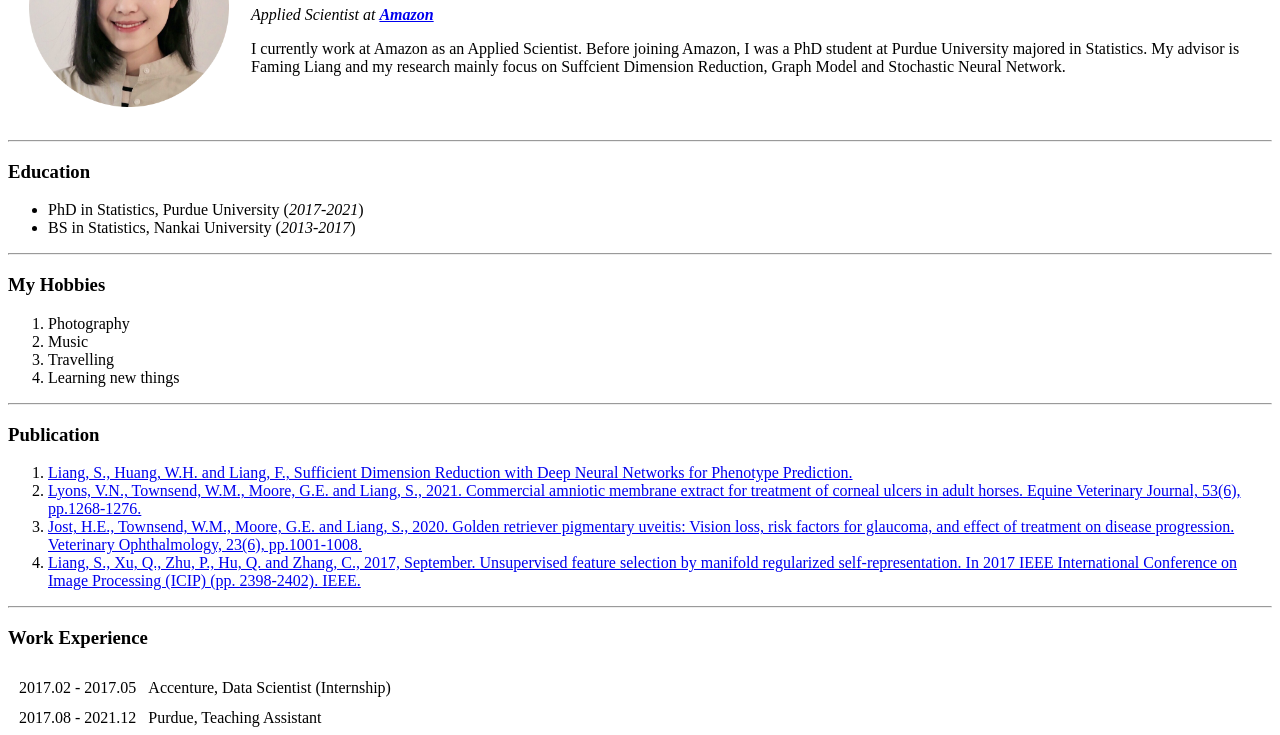
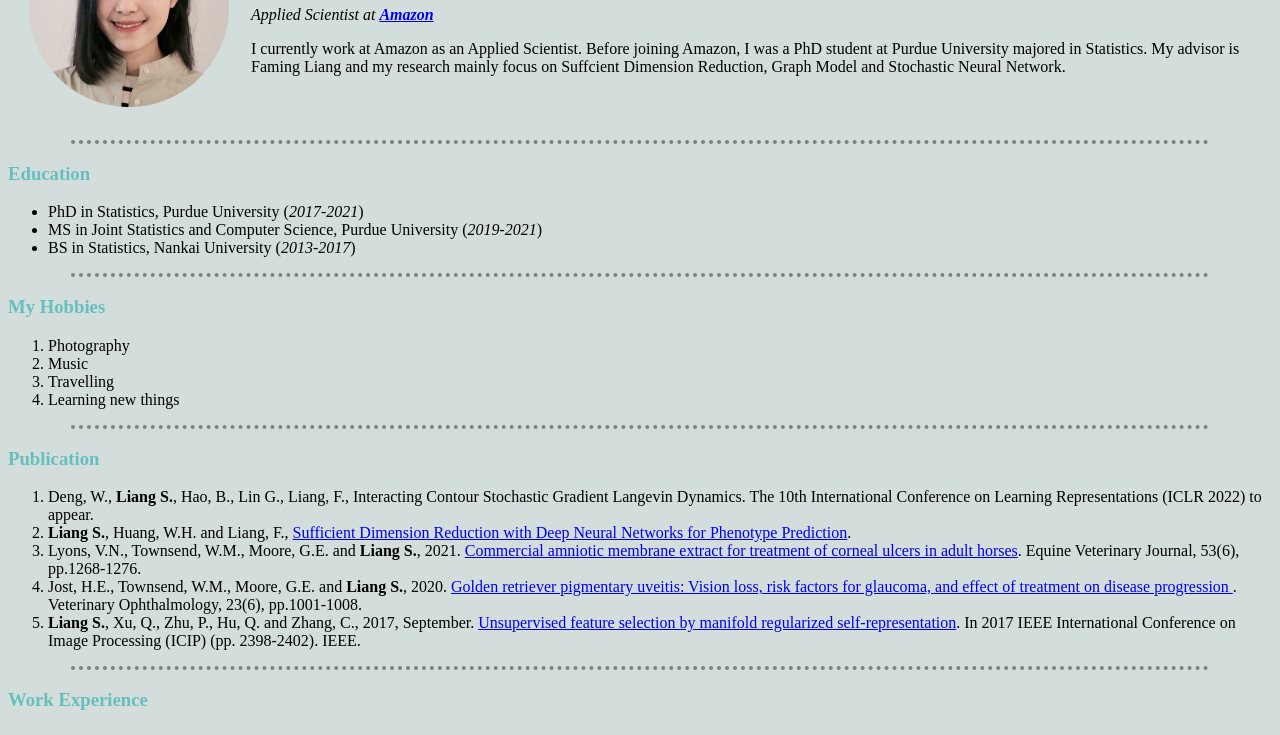
Before and after one commit to booml247/CV, a plain HTML site: page index.html in a window 1280 px wide. Shown: the part 122-857 px from the top of the page. Drawn offline with Linux system fonts and the light colour scheme.

Commit message:
Update the style of the page.

```diff
--- /dev/null
+++ b/css/styles.css
@@ -0,0 +1,17 @@
+body {
+  background-color: #D3DEDC;
+}
+hr {
+  border-style: dotted none none none;
+  border-width: 0.3em;
+  width: 90%;
+  border-color: grey;
+}
+
+h1 {
+   color: #66BFBF;
+}
+
+h3 {
+   color: #66BFBF;
+}
--- a/index.html
+++ b/index.html
@@ -4,6 +4,7 @@
 <head>
   <meta charset="utf-8">
   <title> ❤ Siqi's Personal Site</title>
+  <link rel="stylesheet" href="css/styles.css">
 </head>
 
 <body>
@@ -23,6 +24,7 @@
   <h3>Education</h3>
   <ul>
     <li>PhD in Statistics, Purdue University (<em>2017-2021</em>)</li>
+    <li>MS in Joint Statistics and Computer Science, Purdue University (<em>2019-2021</em>)</li>
     <li>BS in Statistics, Nankai University (<em>2013-2017</em>)</li>
   </ul>
   <hr>
@@ -36,11 +38,12 @@
   <hr>
   <h3>Publication</h3>
   <ol>
-    <li><a href="https://avestia.com/ICSTA2021_Proceedings/files/paper/ICSTA_134.pdf">Liang, S., Huang, W.H. and Liang, F., Sufficient Dimension Reduction with Deep Neural Networks for Phenotype Prediction.</a></li>
-    <li><a href="https://beva.onlinelibrary.wiley.com/doi/abs/10.1111/evj.13399">Lyons, V.N., Townsend, W.M., Moore, G.E. and Liang, S., 2021. Commercial amniotic membrane extract for treatment of corneal ulcers in adult horses. Equine Veterinary Journal, 53(6), pp.1268-1276.</a></li>
-    <li><a href="https://onlinelibrary.wiley.com/doi/full/10.1111/vop.12841?casa_token=2DOdBY3wNIUAAAAA%3A0tZv8i2wXg15mpAEvBfKXEVWGua8A-uDvnqZSeXTfy8-50U3BjJG394_Z9QwldafIEo6t9r3Egu1t-m_">Jost, H.E., Townsend, W.M., Moore, G.E. and Liang, S., 2020. Golden retriever pigmentary uveitis: Vision loss, risk factors for glaucoma, and effect of treatment on disease progression. Veterinary Ophthalmology, 23(6), pp.1001-1008.
-    </a></li>
-    <li><a href="https://ieeexplore.ieee.org/abstract/document/8296712?casa_token=oWm4X6bm4iMAAAAA:40fdfHWyUGsHxIwHo5i_TDG6gbKmtTMewEtvfySTcCUwPufkfDxKgFPH6xU7NxTlGTYsbv0Eng">Liang, S., Xu, Q., Zhu, P., Hu, Q. and Zhang, C., 2017, September. Unsupervised feature selection by manifold regularized self-representation. In 2017 IEEE International Conference on Image Processing (ICIP) (pp. 2398-2402). IEEE.</a></li>
+    <li>Deng, W., <strong>Liang S.</strong>, Hao, B., Lin G., Liang, F., Interacting Contour Stochastic Gradient Langevin Dynamics. The 10th International Conference on Learning Representations (ICLR 2022) to appear.</li>
+    <li><strong>Liang S.</strong>, Huang, W.H. and Liang, F., <a href="https://avestia.com/ICSTA2021_Proceedings/files/paper/ICSTA_134.pdf">Sufficient Dimension Reduction with Deep Neural Networks for Phenotype Prediction</a>.</li>
+    <li>Lyons, V.N., Townsend, W.M., Moore, G.E. and <strong>Liang S.</strong>, 2021. <a href="https://beva.onlinelibrary.wiley.com/doi/abs/10.1111/evj.13399">Commercial amniotic membrane extract for treatment of corneal ulcers in adult horses</a>. Equine Veterinary Journal, 53(6), pp.1268-1276.</li>
+    <li>Jost, H.E., Townsend, W.M., Moore, G.E. and <strong>Liang S.</strong>, 2020. <a href="https://onlinelibrary.wiley.com/doi/full/10.1111/vop.12841?casa_token=2DOdBY3wNIUAAAAA%3A0tZv8i2wXg15mpAEvBfKXEVWGua8A-uDvnqZSeXTfy8-50U3BjJG394_Z9QwldafIEo6t9r3Egu1t-m_">Golden retriever pigmentary uveitis: Vision loss, risk factors for glaucoma, and effect of treatment on disease progression
+    </a>. Veterinary Ophthalmology, 23(6), pp.1001-1008.</li>
+    <li><strong>Liang S.</strong>, Xu, Q., Zhu, P., Hu, Q. and Zhang, C., 2017, September. <a href="https://ieeexplore.ieee.org/abstract/document/8296712?casa_token=oWm4X6bm4iMAAAAA:40fdfHWyUGsHxIwHo5i_TDG6gbKmtTMewEtvfySTcCUwPufkfDxKgFPH6xU7NxTlGTYsbv0Eng">Unsupervised feature selection by manifold regularized self-representation</a>. In 2017 IEEE International Conference on Image Processing (ICIP) (pp. 2398-2402). IEEE.</li>
   </ol>
   <hr>
   <h3>Work Experience</h3>
@@ -102,6 +105,12 @@
       <td>⭐️⭐️</td>
     </tr>
     <tr>
+      <td>SQL</td>
+      <td>⭐️⭐️⭐️⭐️⭐️</td>
+      <td>Skateboarding</td>
+      <td>⭐️⭐️</td>
+    </tr>
+    <tr>
       <td>LaTex</td>
       <td>⭐️⭐️⭐️⭐️⭐️</td>
       <td>Swim</td>
```
Also changed, not shown: Contact_info.html (+1 -0 lines).
